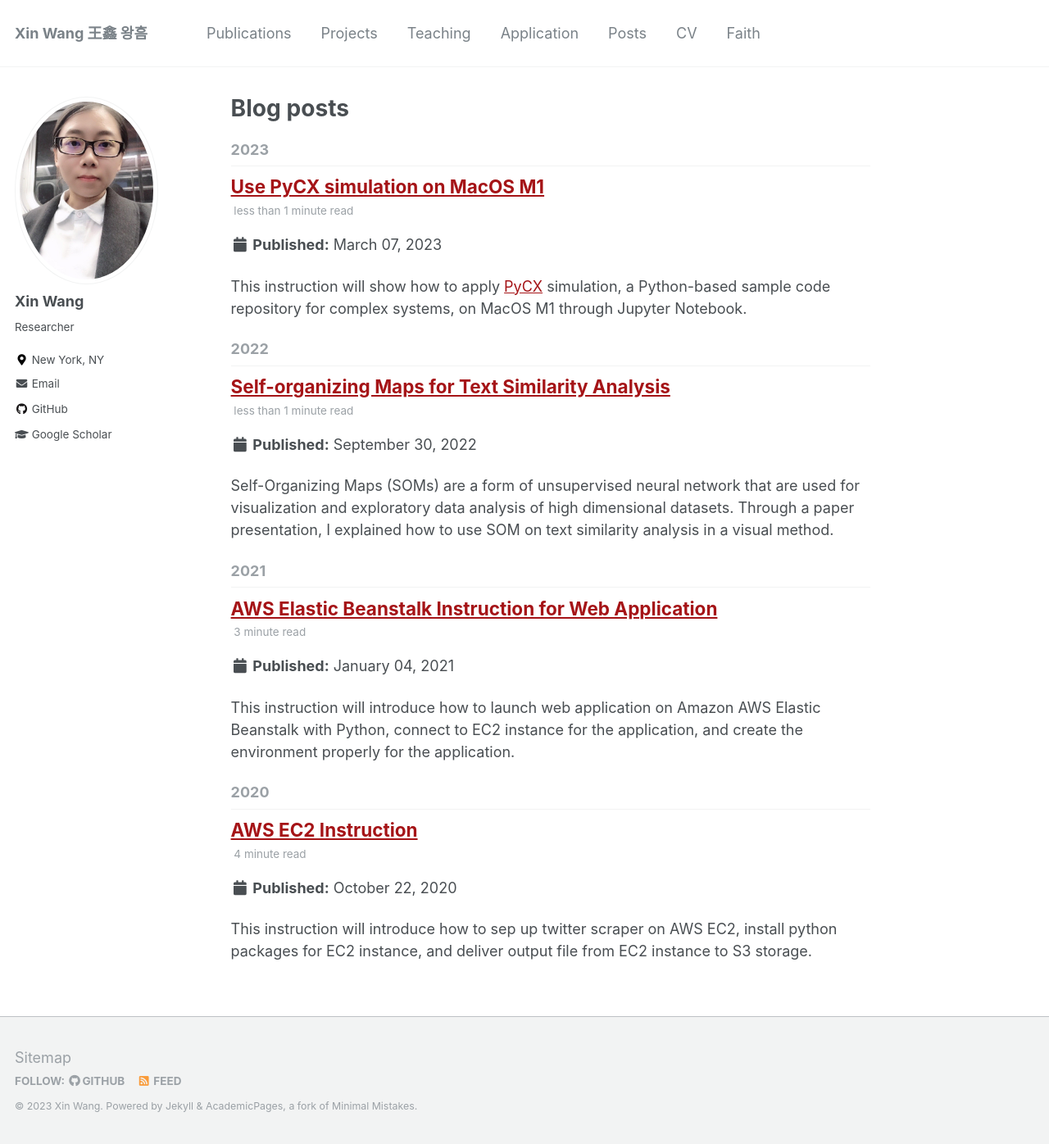
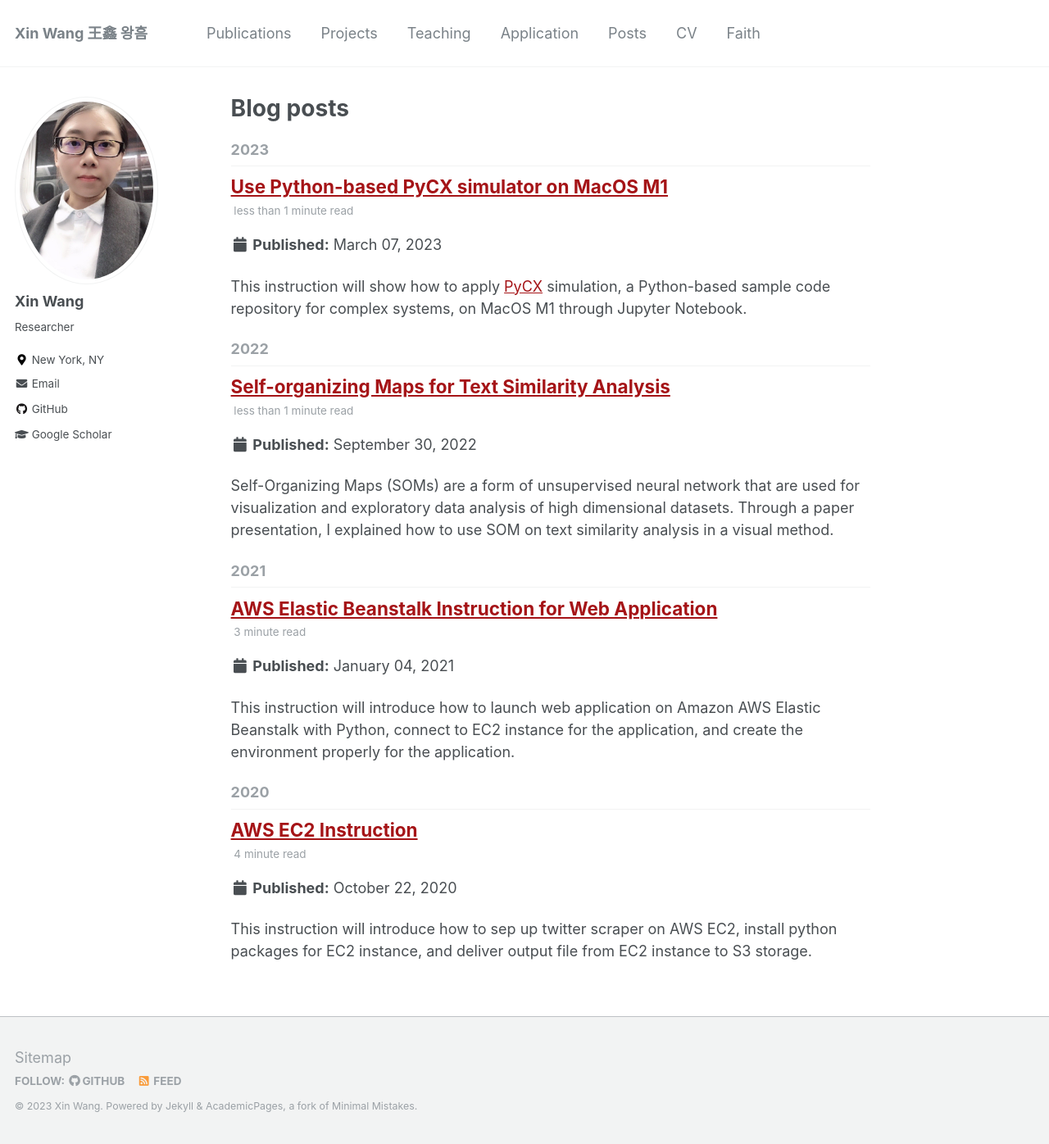
Before and after one commit to xin-wang-kr/xin-wang-kr.github.io, a Jekyll site: the page built from _pages/posts.html, in a window 1280 px wide and 1396 px high. Shown: the whole window at 82% size. Built offline with Jekyll 4.4.1, drawn with Linux system fonts in a browser that asks for light colours.

Commit message:
Update 2023-03-07-PyCX.md

```diff
--- a/_posts/2023-03-07-PyCX.md
+++ b/_posts/2023-03-07-PyCX.md
@@ -1,5 +1,5 @@
 ---
-title: Use PyCX simulation on MacOS M1
+title: Use Python-based PyCX simulator on MacOS M1
 date: 2023-03-07
 permalink: /posts/2023/03-PyCX
 excerpt_separator: <!--more-->
```
